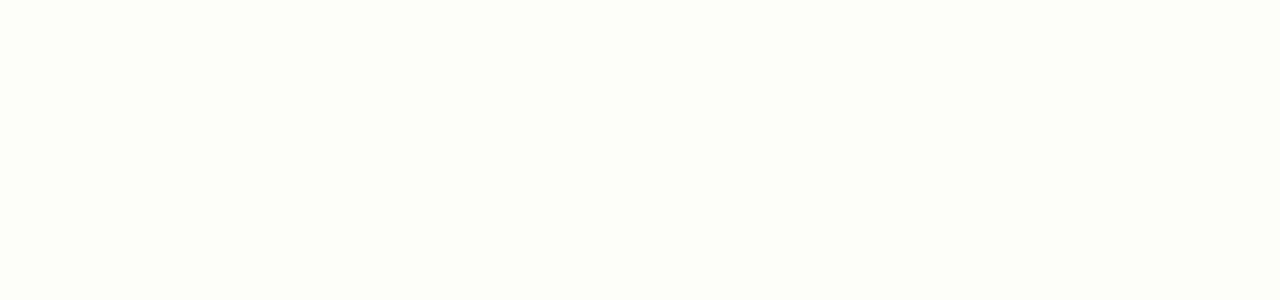
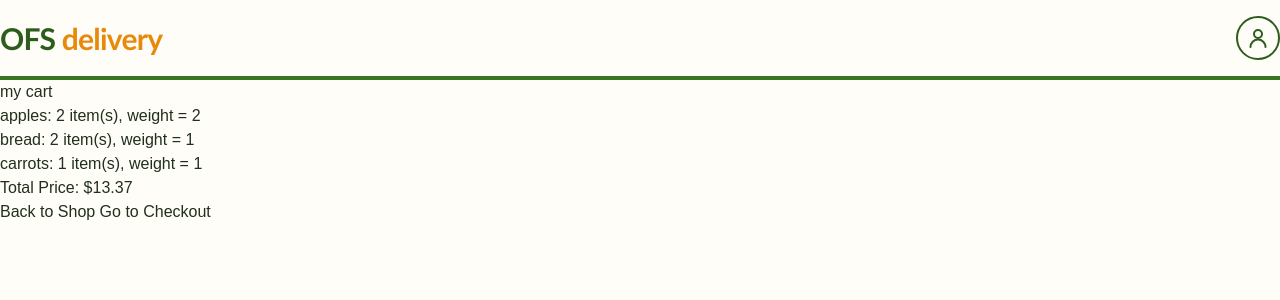
Before and after one commit to NyiHtett/On_Demand_Delivery_Service, a React (Vite) app in the folder frontend/: page /cart in a window 1280 px wide. Shown: the top 300 px of the page. Built offline with nearby package versions, Linux system fonts and the light colour scheme.

Commit message:
Shopping Cart Logic, no UI

```diff
--- a/frontend/src/pages/CartPage.jsx
+++ b/frontend/src/pages/CartPage.jsx
@@ -1,5 +1,60 @@
+import { Link } from 'react-router-dom';
+import Header from '../components/layout/Header';
+
+const availableItems = [
+  { id: 1, name: 'apples', price: 2.49, icon: '🍎', weight: 1 },
+  { id: 2, name: 'carrots', price: 1.89, icon: '🥕', weight: 1 },
+  { id: 3, name: 'bread', price: 3.25, icon: '🍞', weight: 0.5 },
+  { id: 4, name: 'avocados', price: 1.50, icon: '🥑', weight: 1 },
+  { id: 5, name: 'bananas', price: 1.29, icon: '🍌', weight: 1 },
+  { id: 6, name: 'tomatoes', price: 2.15, icon: '🍅', weight: 1 },
+  { id: 7, name: 'milk', price: 4.10, icon: '🥛', weight: 3.5 },
+  { id: 8, name: 'lettuce', price: 2.75, icon: '🥬', weight: 1.5 },
+];
+
+const cartPreview = [
+  { id: 1, name: 'apples', quantity: 2 },
+  { id: 2, name: 'bread', quantity: 2 },
+  { id: 3, name: 'carrots', quantity: 1 },
+];
+
 function CartPage() {
-  return <section>{/* Shopping cart page template */}</section>;
+  const aggregatePrice = cartPreview.reduce((total, cartItem) => {
+    const product = availableItems.find(
+      (item) => item.name == cartItem.name
+    );
+    const finalPrice = cartItem.quantity * product.price;
+    return total + finalPrice;
+  }, 0);
+
+  return (<section>
+      <Header />
+
+      <h1>my cart</h1>
+
+
+      {cartPreview.map((cartItem) => {
+          const product = availableItems.find(
+          (item) => item.name === cartItem.name
+          );
+
+          const finalWeight = cartItem.quantity * product.weight;
+
+          return (
+          <p key = {cartItem.id}>
+            {cartItem.name}: {cartItem.quantity} item(s), weight = {finalWeight}
+            </p>
+        );
+      })}
+
+
+      <p>Total Price: ${aggregatePrice.toFixed(2)}</p>
+
+      <div>
+        <Link to="/shop">Back to Shop</Link>
+        <Link to="/checkout"> Go to Checkout</Link>
+      </div>
+    </section>);
 }
 
 export default CartPage;
```
